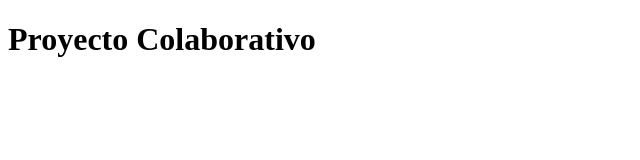
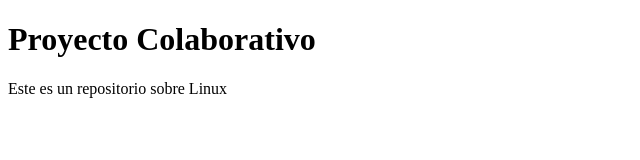
Before and after one commit to Jose-solvam/linux, a plain HTML site: page index.html in a window 1280 px wide. Shown: the whole page, without its empty margins (0-640 px from the left). Drawn offline with Linux system fonts and the light colour scheme.

Commit message:
Añadir descripción del proyecto

```diff
--- a/index.html
+++ b/index.html
@@ -7,6 +7,7 @@
 
 <body>
     <h1>Proyecto Colaborativo</h1>
+    <p>Este es un repositorio sobre Linux</p>
 </body>
 
 </html>
```
